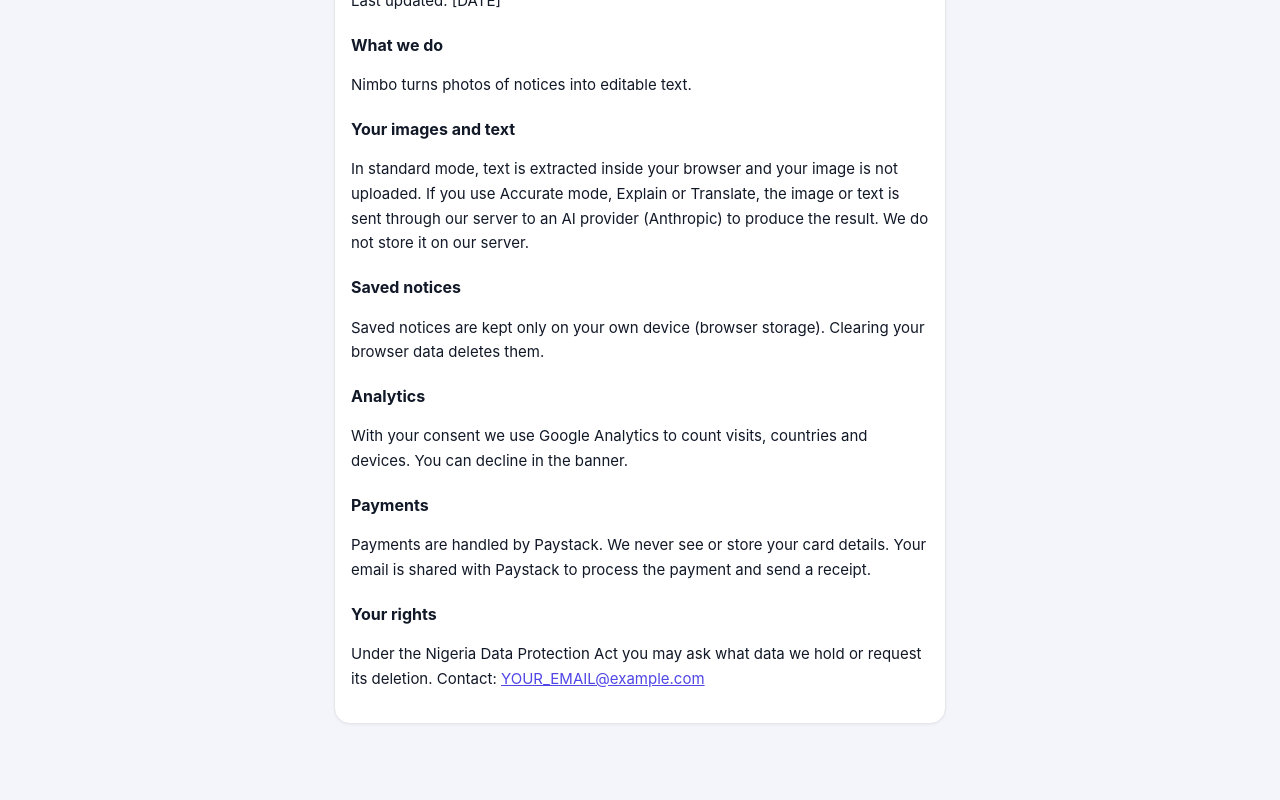
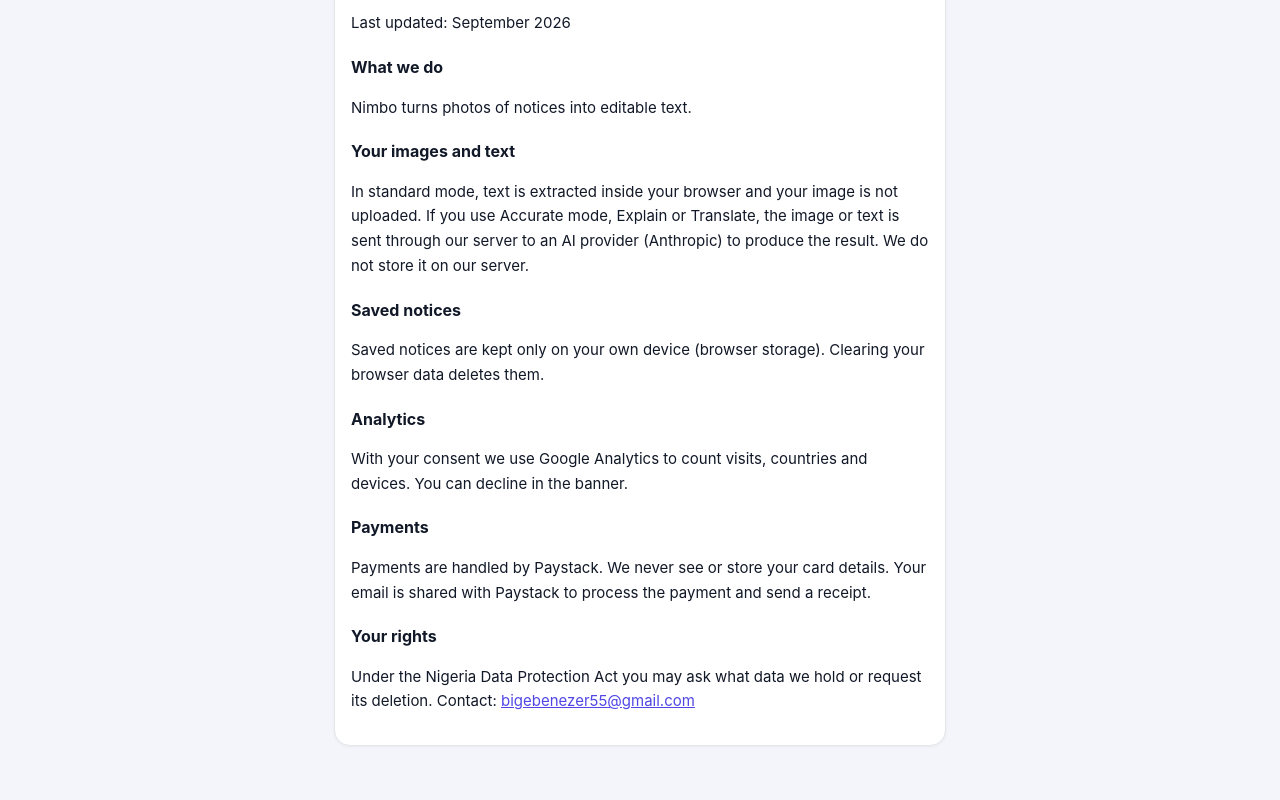
Before and after one commit to greenhood1/Extract, a website: page privacy.html in a window 1280 px wide. Shown: the part 189-989 px from the top of the page. Before the commit the page ends 967 px from the top, so only its background shows below. Drawn offline with Linux system fonts and the light colour scheme.

Commit message:
Update privacy.html

```diff
--- a/privacy.html
+++ b/privacy.html
@@ -1,11 +1,11 @@
-<!DOCTYPE html>
+I<!DOCTYPE html>
 <html lang="en"><head><meta charset="utf-8"><meta name="viewport" content="width=device-width, initial-scale=1">
 <title>Privacy Policy – Nimbo</title><link rel="stylesheet" href="style.css"></head><body>
 <div class="top"><div class="bar-top"><div class="logo">Nimbo</div><a class="pill" href="/" style="text-decoration:none">Back to app</a></div></div>
-<main class="wrap"><div class="card doc"><h1>Privacy Policy</h1><p>Last updated: [DATE]</p>
+<main class="wrap"><div class="card doc"><h1>Privacy Policy</h1><p>Last updated: September 2026</p>
 <h2>What we do</h2><p>Nimbo turns photos of notices into editable text.</p>
 <h2>Your images and text</h2><p>In standard mode, text is extracted inside your browser and your image is not uploaded. If you use Accurate mode, Explain or Translate, the image or text is sent through our server to an AI provider (Anthropic) to produce the result. We do not store it on our server.</p>
 <h2>Saved notices</h2><p>Saved notices are kept only on your own device (browser storage). Clearing your browser data deletes them.</p>
 <h2>Analytics</h2><p>With your consent we use Google Analytics to count visits, countries and devices. You can decline in the banner.</p>
 <h2>Payments</h2><p>Payments are handled by Paystack. We never see or store your card details. Your email is shared with Paystack to process the payment and send a receipt.</p>
-<h2>Your rights</h2><p>Under the Nigeria Data Protection Act you may ask what data we hold or request its deletion. Contact: <a href="mailto:YOUR_EMAIL@example.com">YOUR_EMAIL@example.com</a></p></div></main></body></html>
+<h2>Your rights</h2><p>Under the Nigeria Data Protection Act you may ask what data we hold or request its deletion. Contact: <a href="mailto:YOUR_EMAIL@example.com">bigebenezer55@gmail.com</a></p></div></main></body></html>
```
